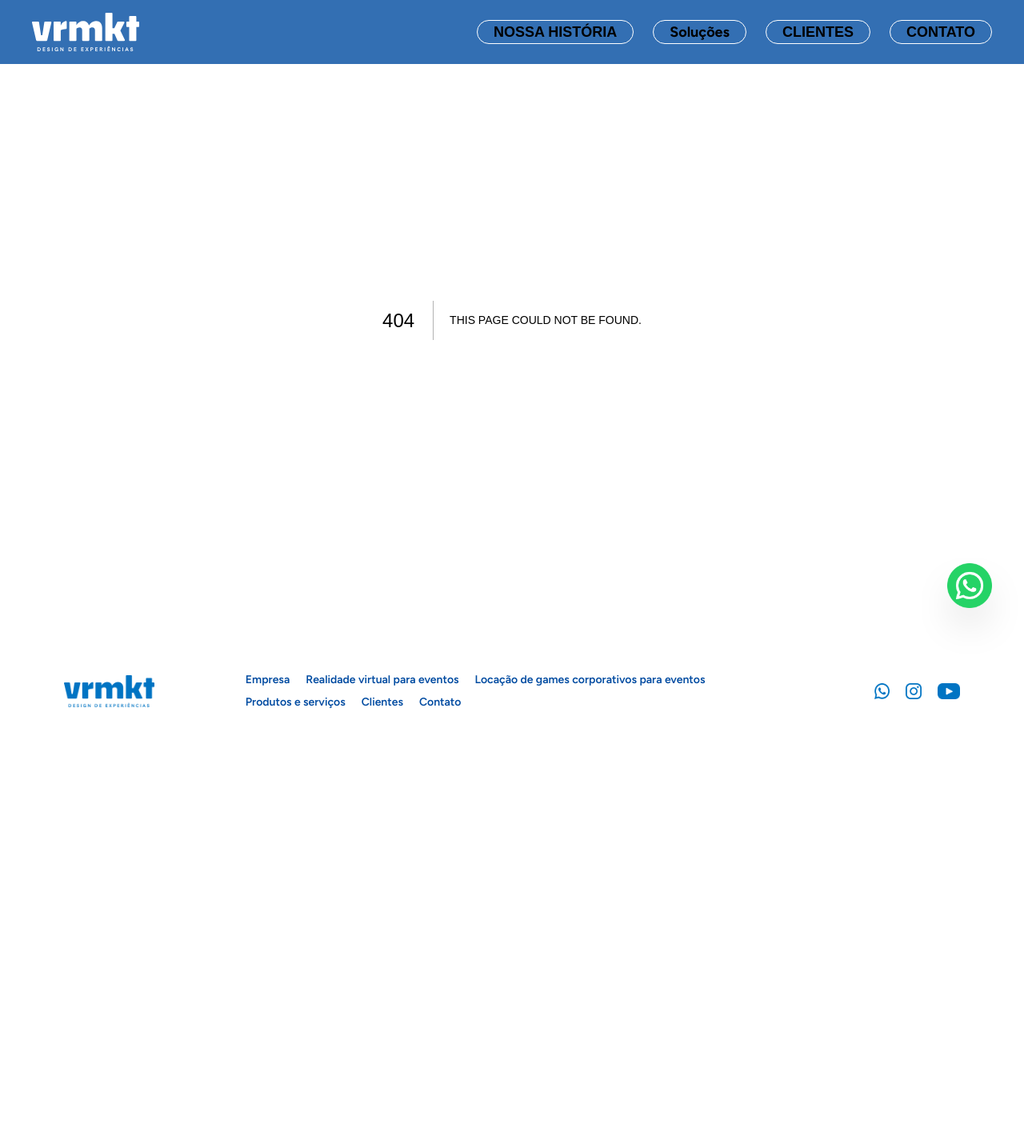
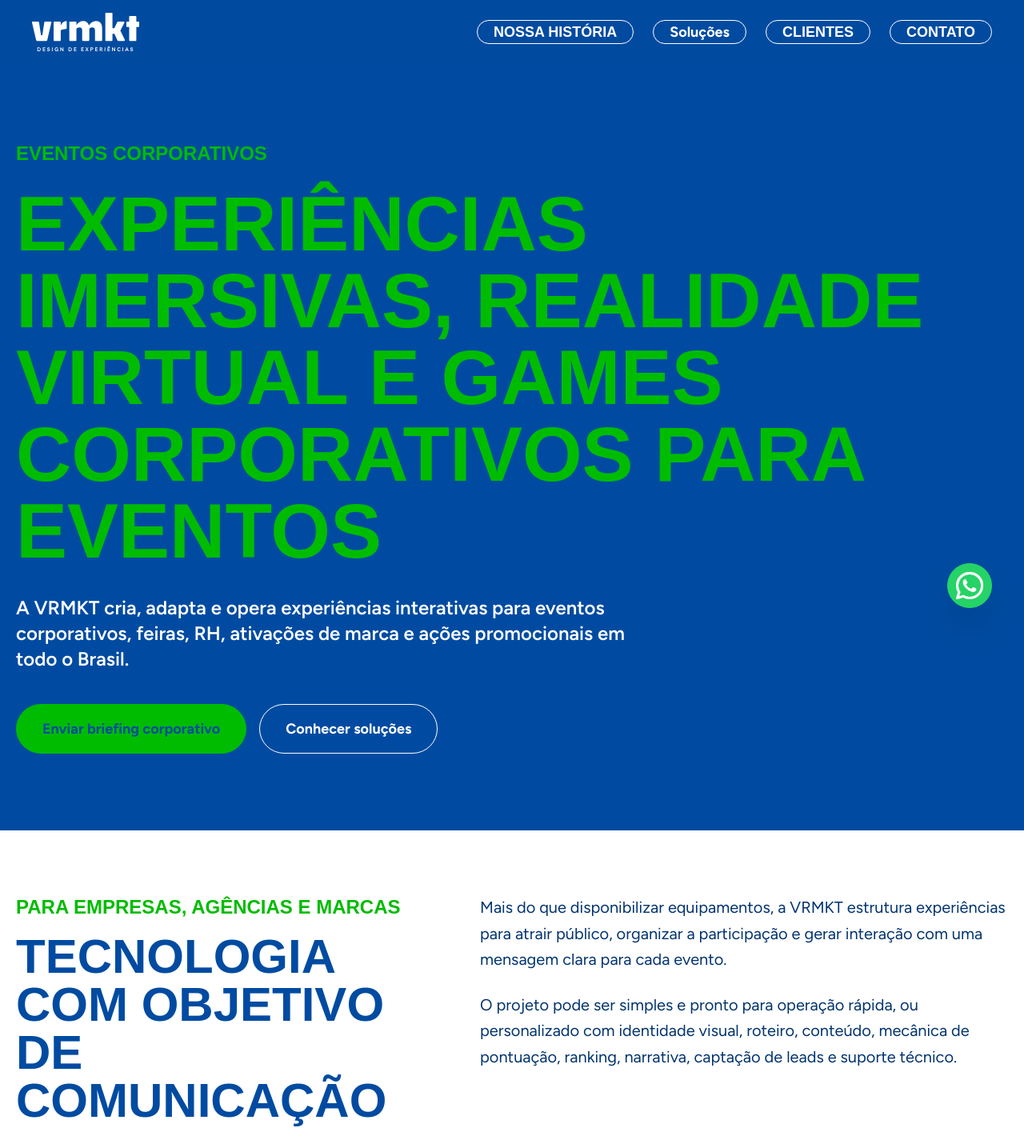
Before and after one commit to vrmkt/VRMKT, a Next.js app: page /eventos-corporativos in a window 1280 px wide. Before the commit this address had no page. Shown: the top 1425 px of the page at 80% size. Before the commit the page ends 928 px from the top, so only its background shows below. Built offline with nearby package versions, Linux system fonts and the light colour scheme; a web font is replaced by a local one; what tailwindcss-animated would draw is missing.

Commit message:
feat: cria pagina de eventos corporativos

```diff
--- /dev/null
+++ b/src/app/eventos-corporativos/page.tsx
@@ -0,0 +1,241 @@
+import Link from "next/link";
+import type { Metadata } from "next";
+
+export const metadata: Metadata = {
+  title:
+    "Eventos Corporativos com Realidade Virtual e Games Corporativos",
+  description:
+    "Experiências imersivas, realidade virtual, games corporativos, totens interativos e soluções tecnológicas para eventos corporativos, feiras, RH, agências e ativações de marca.",
+  alternates: {
+    canonical: "/eventos-corporativos",
+  },
+  openGraph: {
+    title:
+      "Eventos Corporativos com Realidade Virtual e Games Corporativos | VRMKT",
+    description:
+      "A VRMKT cria, adapta e opera experiências interativas para eventos corporativos, feiras, RH, agências e ativações de marca.",
+    url: "/eventos-corporativos",
+    type: "website",
+  },
+};
+
+const whatsappUrl =
+  "https://wa.me/5511999999999?text=Ol%C3%A1%2C%20gostaria%20de%20enviar%20um%20briefing%20corporativo%20para%20um%20evento.%0A%0AEmpresa%3A%0ACidade%3A%0AData%3A%0AP%C3%BAblico%20estimado%3A%0AObjetivo%20da%20a%C3%A7%C3%A3o%3A";
+
+const eventTypes = [
+  "Convenções corporativas",
+  "Feiras e estandes",
+  "SIPAT e segurança do trabalho",
+  "Ações internas de RH",
+  "Treinamentos e onboarding",
+  "Ativações de marca",
+  "Lançamentos de produtos",
+  "Campanhas promocionais",
+];
+
+const solutions = [
+  "Realidade Virtual",
+  "Realidade Aumentada",
+  "Games Corporativos",
+  "Totens Interativos",
+  "Quizzes com pontuação",
+  "Rankings em tempo real",
+  "Conteúdos 360º",
+  "Simuladores sob medida",
+];
+
+const steps = [
+  {
+    title: "Briefing",
+    text: "Entendemos empresa, cidade, data, público, objetivo da ação, espaço disponível e prazo.",
+  },
+  {
+    title: "Formato",
+    text: "Indicamos experiências prontas, adaptações ou desenvolvimento personalizado conforme a necessidade.",
+  },
+  {
+    title: "Produção",
+    text: "Organizamos conteúdo, equipamentos, interfaces, identidade visual e requisitos técnicos.",
+  },
+  {
+    title: "Operação",
+    text: "Apoiamos montagem, testes, operação técnica e suporte durante o evento.",
+  },
+];
+
+export default function EventosCorporativosPage() {
+  return (
+    <main className="bg-white text-[#004BA1]">
+      <section className="bg-[#004BA1] px-5 pb-24 pt-36 text-white md:pt-44">
+        <div className="mx-auto max-w-7xl">
+          <p className="owners-xnarrow mb-6 text-2xl font-bold uppercase text-[#00BC00]">
+            Eventos corporativos
+          </p>
+
+          <h1 className="owners-xnarrow max-w-6xl text-5xl font-bold uppercase leading-[1.02] text-[#00BC00] md:text-7xl lg:text-8xl">
+            Experiências imersivas, realidade virtual e games corporativos para eventos
+          </h1>
+
+          <p className="mt-8 max-w-3xl text-xl font-semibold leading-relaxed md:text-2xl">
+            A VRMKT cria, adapta e opera experiências interativas para eventos
+            corporativos, feiras, RH, ativações de marca e ações promocionais em
+            todo o Brasil.
+          </p>
+
+          <div className="mt-10 flex flex-col gap-4 text-lg font-bold sm:flex-row">
+            <a
+              href={whatsappUrl}
+              target="_blank"
+              rel="noopener noreferrer"
+              className="rounded-full border border-[#00BC00] bg-[#00BC00] px-8 py-4 text-center text-[#004BA1] transition hover:bg-white hover:text-[#004BA1]"
+            >
+              Enviar briefing corporativo
+            </a>
+
+            <Link
+              href="/produtos-e-servicos"
+              className="rounded-full border border-white px-8 py-4 text-center text-white transition hover:bg-white hover:text-[#004BA1]"
+            >
+              Conhecer soluções
+            </Link>
+          </div>
+        </div>
+      </section>
+
+      <section className="px-5 py-20">
+        <div className="mx-auto grid max-w-7xl gap-10 md:grid-cols-[0.9fr_1.1fr]">
+          <div>
+            <p className="owners-xnarrow text-2xl font-bold uppercase text-[#00BC00]">
+              Para empresas, agências e marcas
+            </p>
+            <h2 className="owners-xnarrow mt-4 text-5xl font-bold uppercase leading-tight md:text-6xl">
+              Tecnologia com objetivo de comunicação
+            </h2>
+          </div>
+
+          <div className="space-y-6 text-xl leading-relaxed text-[#00336f]">
+            <p>
+              Mais do que disponibilizar equipamentos, a VRMKT estrutura
+              experiências para atrair público, organizar a participação e gerar
+              interação com uma mensagem clara para cada evento.
+            </p>
+            <p>
+              O projeto pode ser simples e pronto para operação rápida, ou
+              personalizado com identidade visual, roteiro, conteúdo, mecânica de
+              pontuação, ranking, narrativa, captação de leads e suporte técnico.
+            </p>
+          </div>
+        </div>
+      </section>
+
+      <section className="bg-[#F4F8FF] px-5 py-20">
+        <div className="mx-auto max-w-7xl">
+          <h2 className="owners-xnarrow text-5xl font-bold uppercase leading-tight md:text-6xl">
+            Formatos de eventos atendidos
+          </h2>
+
+          <div className="mt-10 grid gap-4 sm:grid-cols-2 lg:grid-cols-4">
+            {eventTypes.map((item) => (
+              <div
+                key={item}
+                className="rounded-3xl border border-[#004BA1]/15 bg-white p-6 text-lg font-bold"
+              >
+                {item}
+              </div>
+            ))}
+          </div>
+        </div>
+      </section>
+
+      <section className="px-5 py-20">
+        <div className="mx-auto max-w-7xl">
+          <h2 className="owners-xnarrow text-5xl font-bold uppercase leading-tight md:text-6xl">
+            Soluções que podem entrar no seu briefing
+          </h2>
+
+          <div className="mt-10 grid gap-4 sm:grid-cols-2 lg:grid-cols-4">
+            {solutions.map((item) => (
+              <div
+                key={item}
+                className="rounded-3xl bg-[#004BA1] p-6 text-lg font-bold text-white"
+              >
+                {item}
+              </div>
+            ))}
+          </div>
+        </div>
+      </section>
+
+      <section className="bg-[#004BA1] px-5 py-20 text-white">
+        <div className="mx-auto max-w-7xl">
+          <h2 className="owners-xnarrow max-w-4xl text-5xl font-bold uppercase leading-tight text-[#00BC00] md:text-6xl">
+            Como a VRMKT transforma briefing em experiência
+          </h2>
+
+          <div className="mt-12 grid gap-6 md:grid-cols-4">
+            {steps.map((step, index) => (
+              <div
+                key={step.title}
+                className="rounded-3xl border border-white/20 p-6"
+              >
+                <p className="owners-xnarrow text-4xl font-bold text-[#00BC00]">
+                  {String(index + 1).padStart(2, "0")}
+                </p>
+                <h3 className="mt-5 text-2xl font-bold">{step.title}</h3>
+                <p className="mt-4 leading-relaxed text-white/85">{step.text}</p>
+              </div>
+            ))}
+          </div>
+        </div>
+      </section>
+
+      <section className="px-5 py-20">
+        <div className="mx-auto grid max-w-7xl gap-10 md:grid-cols-[1fr_1fr]">
+          <div>
+            <h2 className="owners-xnarrow text-5xl font-bold uppercase leading-tight md:text-6xl">
+              Por que escolher a VRMKT
+            </h2>
+          </div>
+
+          <div className="space-y-5 text-xl leading-relaxed text-[#00336f]">
+            <p>
+              A VRMKT atua desde 2016 com experiências imersivas, realidade
+              virtual, realidade aumentada, games corporativos e tecnologias
+              interativas para eventos e marcas.
+            </p>
+            <p>
+              Atendemos empresas, agências e instituições que precisam de uma
+              solução com planejamento, operação, suporte e clareza comercial.
+            </p>
+            <p>
+              Podemos atuar com experiências prontas, adaptações, white label
+              para agências ou desenvolvimento sob medida.
+            </p>
+          </div>
+        </div>
+      </section>
+
+      <section className="bg-[#00BC00] px-5 py-20 text-[#004BA1]">
+        <div className="mx-auto flex max-w-7xl flex-col gap-8 md:flex-row md:items-center md:justify-between">
+          <div>
+            <p className="owners-xnarrow text-2xl font-bold uppercase">
+              Próximo passo
+            </p>
+            <h2 className="owners-xnarrow mt-3 max-w-4xl text-5xl font-bold uppercase leading-tight md:text-6xl">
+              Envie cidade, data, público e objetivo do evento
+            </h2>
+          </div>
+
+          <a
+            href={whatsappUrl}
+            target="_blank"
+            rel="noopener noreferrer"
+            className="rounded-full border border-[#004BA1] px-8 py-4 text-center text-lg font-bold transition hover:bg-[#004BA1] hover:text-white"
+          >
+            Enviar briefing
+          </a>
+        </div>
+      </section>
+    </main>
+  );
+}
```
